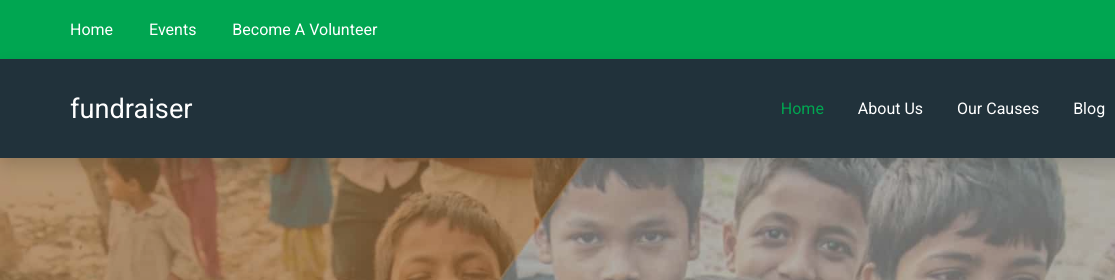
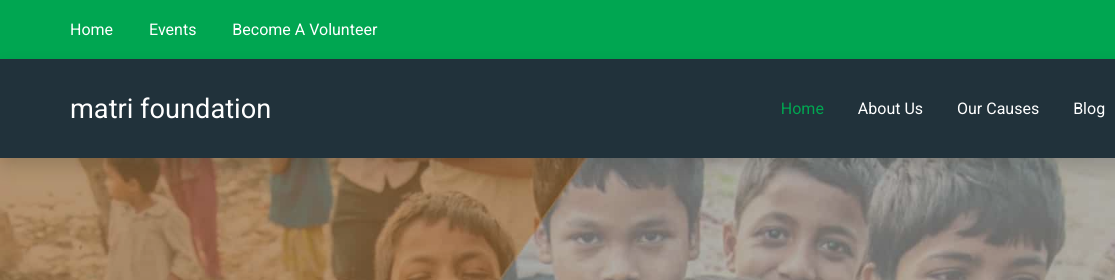
Before and after one commit to matrifoundation/matrifoundation.github.io, a plain HTML site: page index.html in a window 1280 px wide. Shown: the top 280 px of the page, 0-1115 px from the left. Drawn offline with Linux system fonts and the light colour scheme; files whose address does not match are found by name; a web font is replaced by a local one.

```diff
--- a/index.html
+++ b/index.html
@@ -64,7 +64,7 @@
 
 
             <div class="site-logo">
-              <a href="index.html" class="text-white">Fundraiser</a>
+              <a href="index.html" class="text-white">Matri Foundation</a>
             </div>
 
 
```
